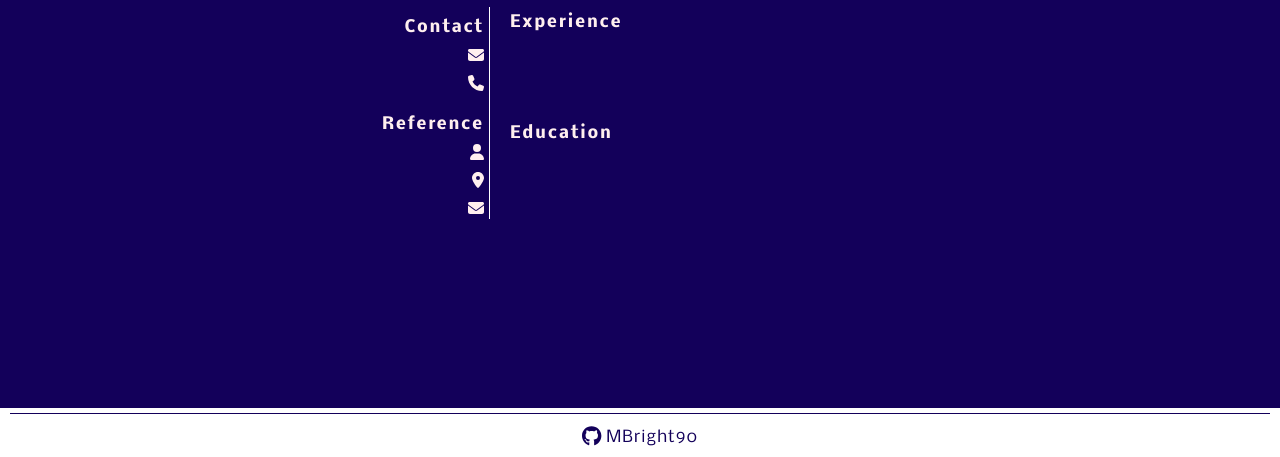
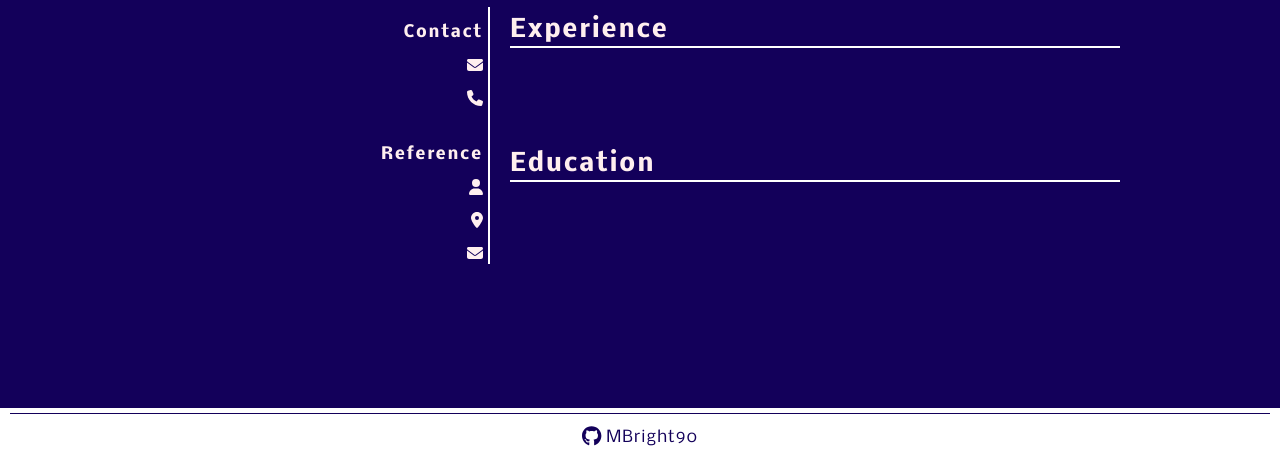
Before and after one commit to MBright90/cv-application, a React app: page / in a window 1280 px wide. Both pictures are taken after a click on the button "Create Template". Shown: the part 343-800 px from the top of the page. Built offline with nearby package versions, Linux system fonts and the light colour scheme; a web font is replaced by a local one.

Commit message:
Fine tune cv template list styling

```diff
--- a/src/assets/style.css
+++ b/src/assets/style.css
@@ -423,18 +423,23 @@ legend {
 }
 
 .cv-template-extras {
-    border-right: 1px solid #fff;
+    border-right: 2px solid #fff;
     grid-area: 2 / 1 / span 2 / 2 ;
     padding-right: 5px;
 }
 
 .cv-template-extras p {
-    margin-top: 5px;
+    margin-top: 10px;
     text-align: right;
 }
 
 .cv-template-extras > div:nth-of-type(2) {
-    margin-top: 15px;
+    margin-top: 30px;
+}
+
+.cv-template-list-title {
+    border-bottom: 2px solid #fff;
+    font-size: 24px;
 }
 
 
```
